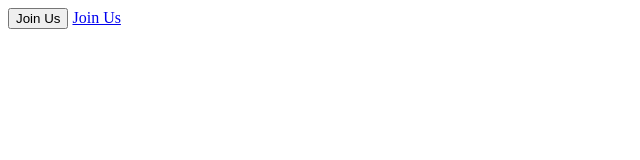
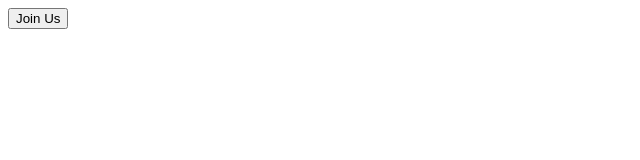
Before and after one commit to Samox/Samox.github.io, a plain HTML site: page index.html in a window 1280 px wide. Shown: the full height of the page, 0-640 px from the left. Drawn offline with Linux system fonts and the light colour scheme.

Commit message:
AB Test Article

```diff
--- a/index.html
+++ b/index.html
@@ -1,9 +1,6 @@
 <!DOCTYPE html>
 <html>
   <head>
-    <meta charset="utf-8">
-    <title>Samox Github Page</title>
-    <link rel="stylesheet" href="styles/main.css">
     <script>
       (function(i,s,o,g,r,a,m){i['GoogleAnalyticsObject']=r;i[r]=i[r]||function(){
       (i[r].q=i[r].q||[]).push(arguments)},i[r].l=1*new Date();a=s.createElement(o),
@@ -12,13 +9,23 @@
 
       ga('create', 'UA-80819376-1', 'auto');
       ga('send', 'pageview');
-
     </script>
   </head>
   <body>
 
-    <button onclick="location.href='http://www.theodo.fr/fr/joinus/developer'; ga('send', 'event', 'Join Us Button', 'Action label', 'Action Value');"> Join Us </button>
-    <a onclick="ga('send', 'event', 'Join Us Link', 'Action label', 'Action Value');" href="http://www.theodo.fr/fr/joinus/developer"> Join Us </a>
+    <div id="ABTest"></div>
+
+    <script>
+      var ABDiv
+      var yourUrl = "http://www.theodo.fr/fr/joinus/developer"
+      var ABTest = Math.random() >= 0.5;
+      if (ABTest) {
+        ABDiv = "<button onclick=\"location.href='" + yourUrl + "'; ga('send', 'event', 'Join Us Button', 'Action label', 'Action Value');\"> Join Us </button>";
+      } else {
+        ABDiv = "<a onclick=\"ga('send', 'event', 'Join Us Link', 'Action label', 'Action Value');\" href=\"" + yourUrl + "\"> Join Us </a>";
+      };
+      document.getElementById("ABTest").innerHTML = ABDiv;
+    </script>
 
   </body>
 </html>
```
Also changed, not shown: 1 other file.
